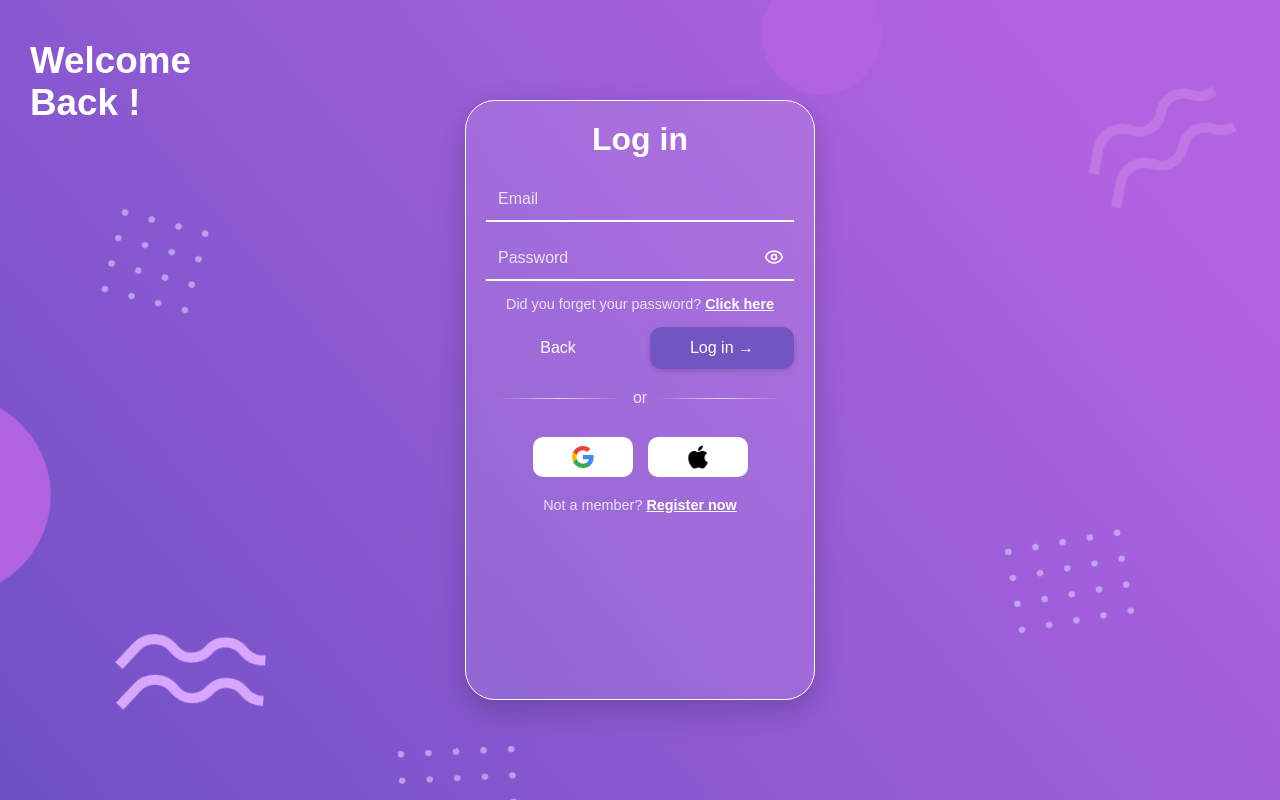
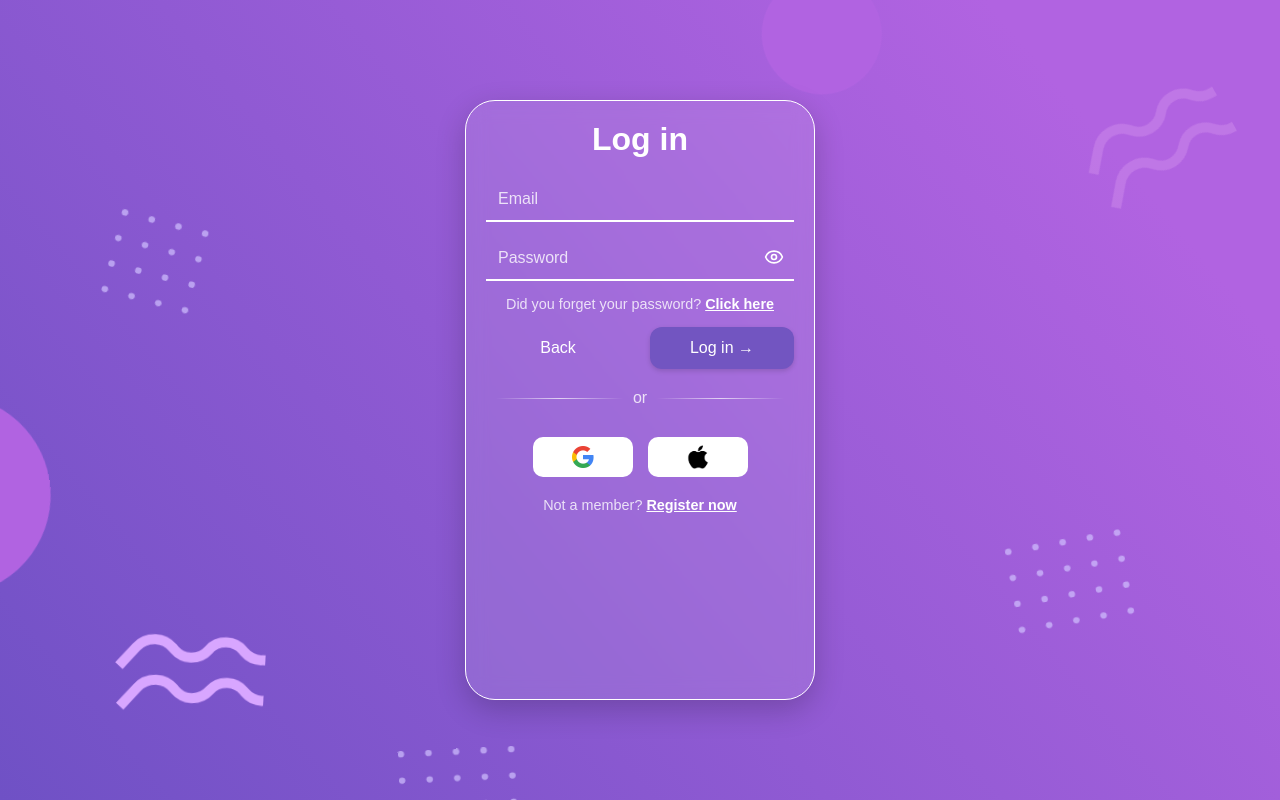
Before and after one commit to ib0uxx/PostAR, a React (Vite) app: page /login in a window 1280 px wide. Built offline with nearby package versions, Linux system fonts and the light colour scheme.

Commit message:
Improve mobile interface of the authentication system

```diff
--- a/src/styles/auth.module.css
+++ b/src/styles/auth.module.css
@@ -170,12 +170,7 @@ button.social-button img[alt="Google"] {
 }
 
 .welcome-title {
-  position: absolute;
-  top: 5%;
-  left: 30px;
-  color: white;
-  font-size: 2.3rem;
-  font-weight: bold;
+  display: none; /* Caché par défaut */
 }
 
 
@@ -212,4 +207,14 @@ button.social-button img[alt="Google"] {
     justify-content: flex-end;
     min-height: 100vh;
   }
+
+  .welcome-title {
+    display: block;
+    position: absolute;
+    top: 5%;
+    left: 30px;
+    color: white;
+    font-size: 2.3rem;
+    font-weight: bold;
+  }
 }
```
